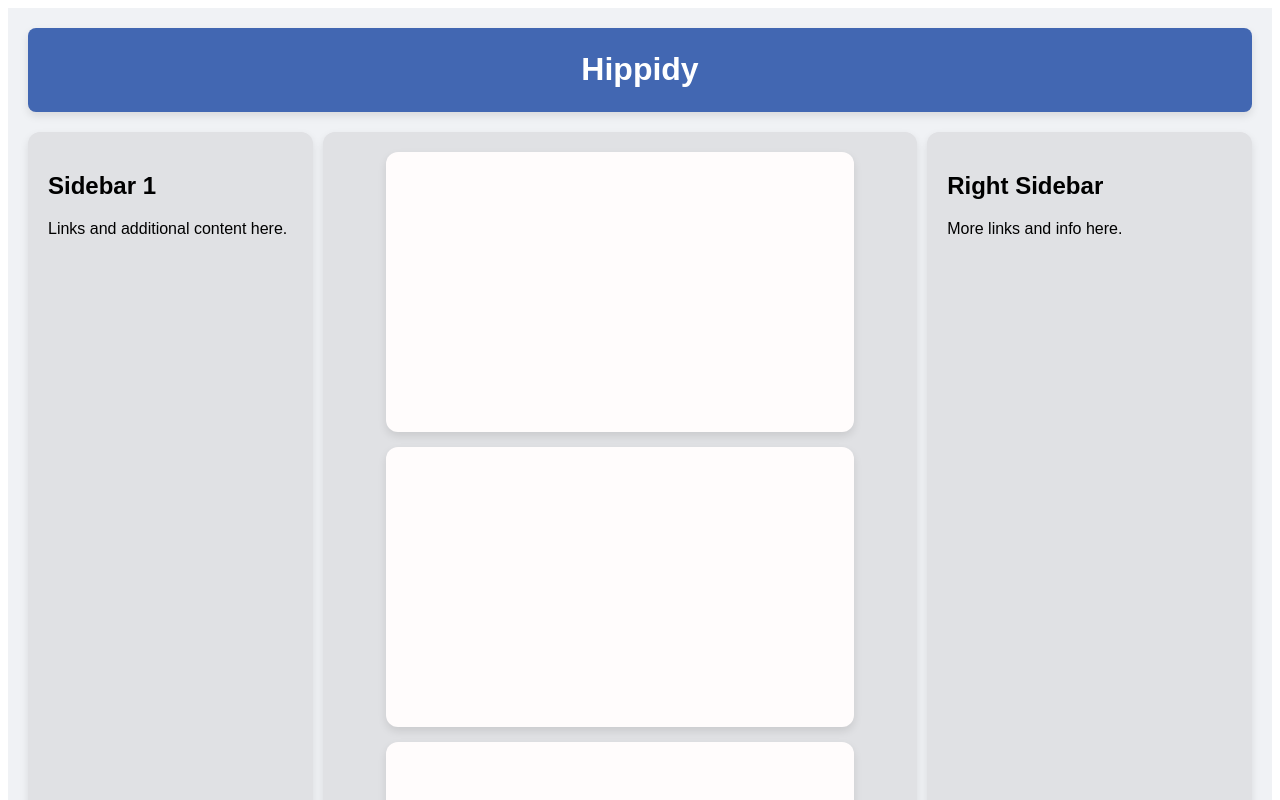
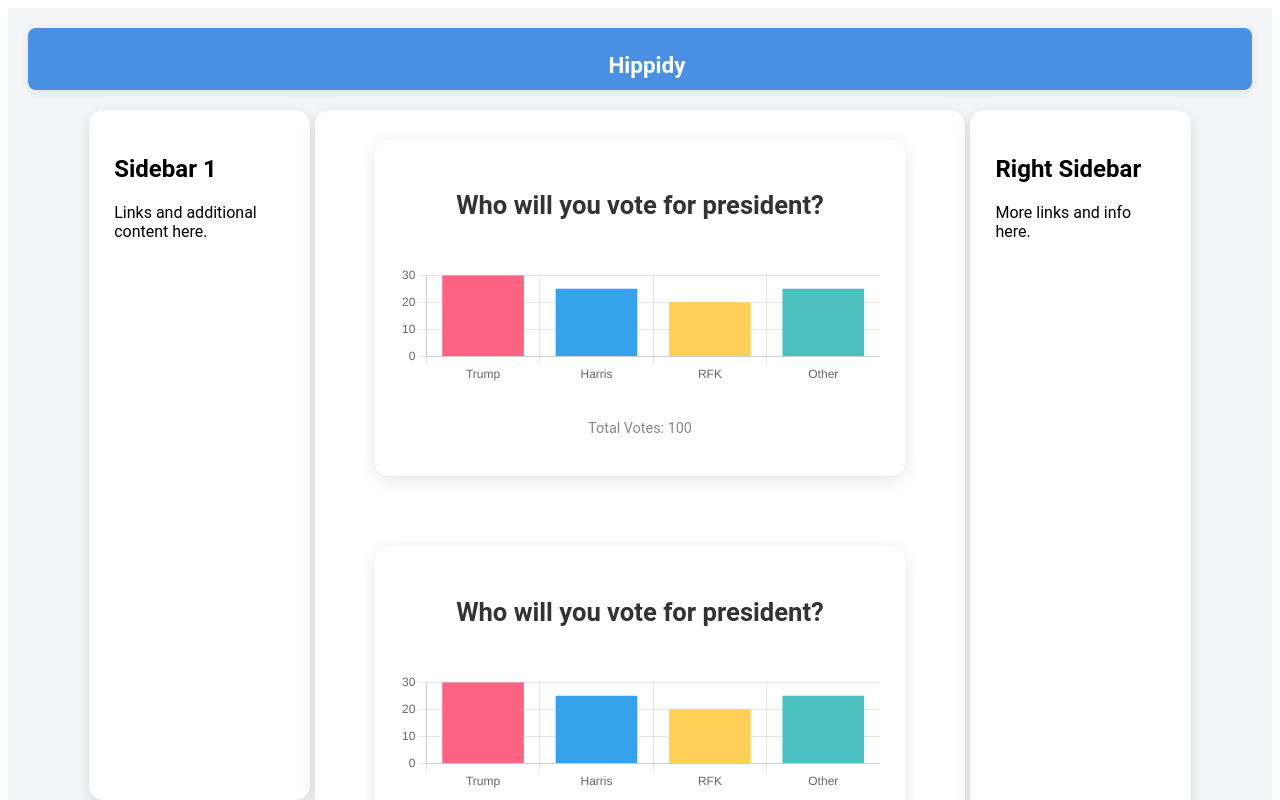
Before and after one commit to ilemberg/hippidy-v1, a React (Create React App) app: page / in a window 1280 px wide. Shown: the top 800 px of the page. Built offline with nearby package versions, Linux system fonts and the light colour scheme.

Commit message:
some styles before i work on the hip

```diff
--- a/src/App.js
+++ b/src/App.js
@@ -7,7 +7,7 @@ import Home from './pages/home/Home';
 function App() {
   return (
     <div className="App">
-        {/* <Hip /> */}
+        {/* <Hip />  */}
         <Home />
   </div>
   );
--- a/src/pages/home/Home.css
+++ b/src/pages/home/Home.css
@@ -1,47 +1,94 @@
+/* Home.css */
 .home-container {
-  font-family: Arial, sans-serif;
-  background-color: #f0f2f5;
+  font-family: 'Roboto', sans-serif;
+  background-color: #f4f5f7;
   padding: 20px;
 }
 
 .home-header {
-  background-color: #4267b2;
+  background-color: #4a90e2;
   color: white;
-  padding: 2px 15px; /* Further reduce padding to make the header shorter */
+  padding: 2px 1px 20px 15px;
   text-align: center;
   border-radius: 8px;
-  box-shadow: 0 4px 8px rgba(0, 0, 0, 0.1);
+  box-shadow: 0 2px 8px rgba(0, 0, 0, 0.1);
+  font-size: 1.2em;
+  max-height: 40px;
+}
+
+
+.content-wrapper {
+  display: flex;
+  justify-content: center;
 }
 
 .content-container {
   display: flex;
   flex-wrap: wrap;
-  gap: 10px;
+  gap: .5%;
+  max-width: 90%;
+  margin: 0 auto;
+
   margin-top: 20px;
+
 }
+
+.main-content {
+  background-color: #ffffff;
+  padding: 4px;
+  border-radius: 15px;
+  box-shadow: 0 4px 16px rgba(0, 0, 0, 0.1);
+  flex: 3 1 30%;
+  min-width: 50%;
+
+}
+.right-pane {
+  display: flex;
+  flex-direction: column;
+  gap: 20px;
+  flex: 1 1 15%;
+  max-height: 1400px;
+  max-width: 20%;
+  min-width: 20%;
+}
+
 
 .left-pane {
   display: flex;
   flex-direction: column;
-  gap: 10px;
-  flex: 1 1 200px;
+  gap: 20px;
+  flex: 1 1 15%;
   max-height: 1400px;
+  max-width: 20%;
+  min-width: 20%;
+}
+.sidebar {
+  background-color: #ffffff;
+  padding: 25px;
+  border-radius: 15px;
+  box-shadow: 0 4px 16px rgba(0, 0, 0, 0.1);
+  flex: 1 1 100%;
+  max-width: 85%;
+  min-width: 65%;
 }
 
-.sidebar, .right-sidebar, .main-content {
-  background-color: #e0e1e4;
-  padding: 20px;
-  border-radius: 12px;
-  box-shadow: 0 4px 8px rgba(0, 0, 0, 0.1);
-  flex: 1 1 100%;
-}
 
-.main-content {
-  flex: 3 1 300px;
-}
 
-.right-sidebar {
-  flex: 1 1 200px;
+
+
+
+
+
+@media (max-width: 1024px) {
+  .content-container {
+    flex-direction: row;
+    flex-wrap: nowrap;
+    gap: 20px;
+  }
+
+  .left-pane, .right-sidebar {
+    flex: 1 1 15%;
+  }
 }
 
 @media (max-width: 768px) {
@@ -55,39 +102,71 @@
   }
 }
 
+@media (max-width: 480px) {
+  .home-header {
+    font-size: 1em;
+    padding: 5px 10px;
+  }
+
+  .main-content {
+    padding: 15px;
+  }
+
+  .hip-question {
+    font-size: 1.2em;
+  }
+}
+
 .home-footer {
-  margin-top: 20px;
+  margin-top: 30px;
   text-align: center;
-  color: #666;
+  color: #888;
+  font-size: 0.9em;
 }
 
 /* Feed.css */
+.hip-container {
+  display: flex;
+  flex-direction: column;
+  gap: 20px;
+  align-items: center;
+}
 
-.hip-container {
+.hip-container1 {
   display: flex;
   flex-direction: column;
   gap: 15px;
   align-items: center;
 }
 
-.hip-container1 {
+/* Hip.css */
+.hip-card {
+  background-color: #ffffff;
+  padding: 25px;
+  border-radius: 15px;
+  box-shadow: 0 4px 16px rgba(0, 0, 0, 0.1);
+  max-width: 85%;
+  min-width: 75%;
+  margin: 25px auto;
   display: flex;
   flex-direction: column;
-  gap: 10px;
-  align-items: center; /* Align the hips to the center */
+  gap: 20px;
 }
-/* Hip.css */
 
-.hip-card {
-  background-color: rgb(255, 252, 252);
-  padding: 40px;
-  border-radius: 12px;
-  box-shadow: 0 4px 8px rgba(0, 0, 0, 0.1);
-  min-height: 200px;
-  max-height: 200px;
-  max-width: 70%;
-  min-width: 70%;
-  display: flex;
-  align-items: center;
-  justify-content: center;
+.hip-bar-chart {
+  width: 100%;
+  height: 120px;
 }
+
+.hip-question {
+  font-size: 1.6em;
+  font-weight: bold;
+  text-align: center;
+  color: #333;
+}
+
+.hip-total-votes {
+  font-size: 0.9em;
+  text-align: center;
+  color: #888;
+}
--- a/src/pages/home/Home.js
+++ b/src/pages/home/Home.js
@@ -10,14 +10,18 @@ const Home = () => {
   return (
     <div className="home-container">
       <Header />
-      <div className="content-container">
+      <div className="home-wrapper ">
+        <div className="content-container">
         <div className="left-pane">
           <Left1 />
           <Right1 />
         </div>
         <Feed />
+        <div className="right-pane">
         <Right2 />
-      </div>
+        </div>
+      </div></div>
+
       <footer className="home-footer">
         <p>&copy; 2024 My App. All rights reserved.</p>
       </footer>
--- a/src/pages/home/views/Header.js
+++ b/src/pages/home/views/Header.js
@@ -3,7 +3,7 @@ import React from 'react';
 const Header = () => {
   return (
     <header className="home-header">
-      <h1>Hippidy</h1>
+     <h3>Hippidy</h3>
     </header>
   );
 };
--- a/src/pages/home/views/Hip.js
+++ b/src/pages/home/views/Hip.js
@@ -1,10 +1,39 @@
+// Hip.js
 import React from 'react';
+import { Chart as ChartJS, CategoryScale, LinearScale, BarElement, Title, Tooltip, Legend } from 'chart.js';
+import { Bar } from 'react-chartjs-2';
 
+// Register chart components
+ChartJS.register(CategoryScale, LinearScale, BarElement, Title, Tooltip, Legend);
 
 const Hip = () => {
+  const data = {
+    labels: ['Trump', 'Harris', 'RFK', 'Other'],
+    datasets: [
+      {
+        data: [30, 25, 20, 25],
+        backgroundColor: ['#FF6384', '#36A2EB', '#FFCE56', '#4BC0C0'],
+      },
+    ],
+  };
+
+  const options = {
+    responsive: true,
+    maintainAspectRatio: false,
+    plugins: {
+      legend: {
+        display: false,
+      },
+    },
+  };
+
   return (
     <div className="hip-card">
-
+      <p className="hip-question">Who will you vote for president?</p>
+      <div className="hip-bar-chart">
+        <Bar data={data} options={options} />
+      </div>
+      <p className="hip-total-votes">Total Votes: 100</p>
     </div>
   );
 };
--- a/src/pages/home/views/Right2.js
+++ b/src/pages/home/views/Right2.js
@@ -3,7 +3,7 @@ import React from 'react';
 
 const Right2 = () => {
   return (
-    <div className="right-sidebar">
+    <div className="sidebar">
       <h2>Right Sidebar</h2>
       <p>More links and info here.</p>
     </div>
```
